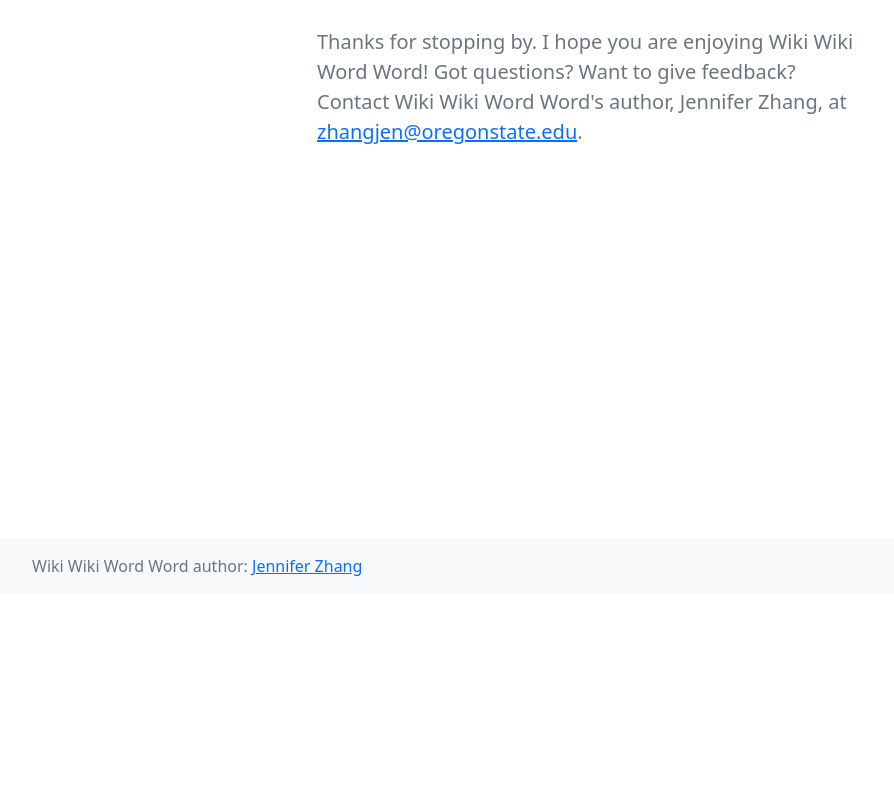
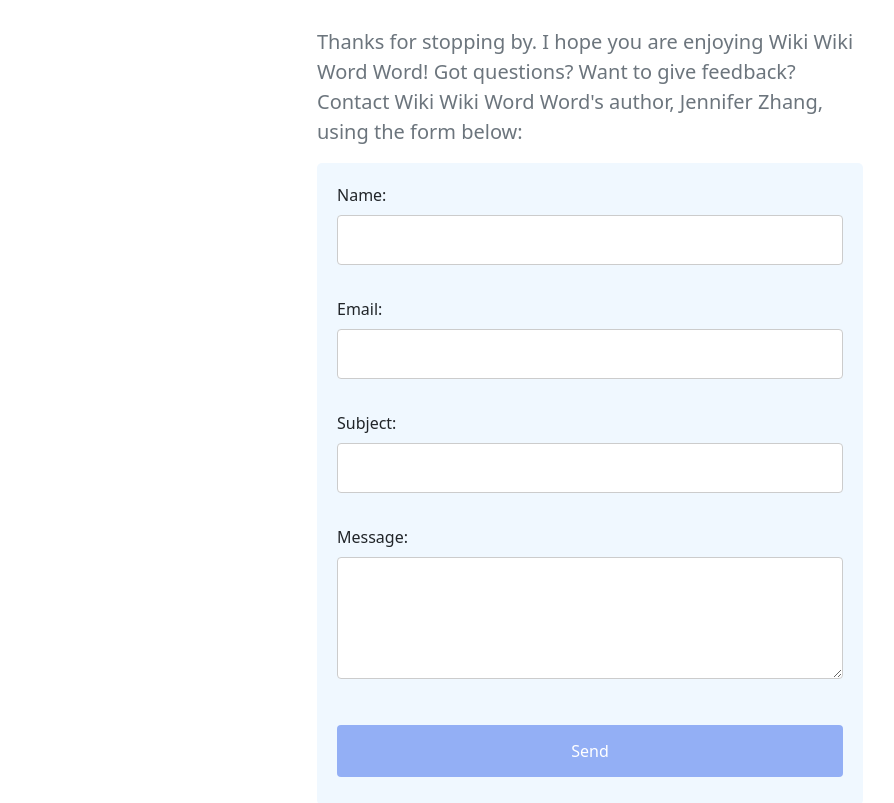
Before and after one commit to jennzhang/Wiki-Wiki-Word-Word, a plain HTML site: page public_html/contact.html in a window 1280 px wide. Shown: the part 206-1009 px from the top of the page, without its empty margins (50-944 px from the left). Before the commit the page ends 800 px from the top, so only its background shows below. Drawn offline with nearby package versions, Linux system fonts and the light colour scheme.

Commit message:
Added contact me form

```diff
--- a/public_html/contact.html
+++ b/public_html/contact.html
@@ -14,7 +14,7 @@
   <link href="components/header_footer/sticky-footer-navbar.css" rel="stylesheet">
 
   <!-- Main styles -->
-  <link href="styles/style.css" rel="stylesheet">
+  <link href="./styles/style.css" rel="stylesheet">
 
 </head>
 <body class="d-flex flex-column h-100">
@@ -29,7 +29,22 @@
 					<div class="col-lg-6 col-md-8 mx-auto">
 						<h1 class="fw-light">Get In Touch</h1>
 						<br>
-		      <p class="lead text-muted">Thanks for stopping by. I hope you are enjoying Wiki Wiki Word Word! Got questions? Want to give feedback? Contact Wiki Wiki Word Word's author, Jennifer Zhang, at <a href="mailto:zhangjen@oregonstate.edu">zhangjen@oregonstate.edu</a>.</p>
+						<p class="lead text-muted">Thanks for stopping by. I hope you are enjoying Wiki Wiki Word Word! Got questions? Want to give feedback? Contact Wiki Wiki Word Word's author, Jennifer Zhang, using the form below:
+						<br>
+						</p>
+						<div id="contact_form_div" class="fw-light">
+							<form action="http://flip2.engr.oregonstate.edu:7765/contact" method="post" id="contact_form">
+								<label for="name">Name: </label>
+								<input type="text" id="name" name="name" required><br><br>
+								<label for="senderEmail">Email: </label>
+								<input type="email" id="senderEmail" name="senderEmail" required><br><br>
+								<label for="subject">Subject: </label>
+								<input type="text" id="subject" name="subject" required><br><br>
+								<label for="message">Message: </label>
+								<textarea rows="4" cols="75" id="message" name="message" required></textarea><br><br>
+								<input type="submit" value="Send">
+							</form>
+						</div>
 					</div>
 				</div>
 			</section>
@@ -49,5 +64,6 @@
 		$("#footer").load("components/header_footer/footer.html");
 	});
 	</script>
+	<script src="./contact.js"></script>
 </body>
 </html>
--- /dev/null
+++ b/public_html/contact.js
@@ -0,0 +1,34 @@
+// CS361_Spring2021_400 - Jennifer Zhang
+// contact me form handling
+
+const contactFormConfigs =
+{
+    "url": "http://flip2.engr.oregonstate.edu:7765/contact",
+    "method": "post",
+    "target": "blank",
+}
+
+document.addEventListener("DOMContentLoaded", bindForm);
+
+function bindForm()
+{
+	const form = document.getElementById("contact_form");
+
+	// citation for FormData use: https://developer.mozilla.org/en-US/docs/Web/API/FormData
+	form.addEventListener("submit", event =>
+	{
+		event.preventDefault();
+
+		fetch(
+			form.action,
+			{
+				method:'post',
+				body: JSON.stringify(Object.fromEntries(new FormData(form))),
+				headers: {"Content-type": "application/json; charset=UTF-8"}
+			})
+		.then(response => response.text())
+		.then(response => alert(response))
+		.then(() => form.reset())
+		.catch(error => alert("There was an error submitting the form: " + error));
+	});
+}
--- a/public_html/styles/style.css
+++ b/public_html/styles/style.css
@@ -59,7 +59,7 @@
 	color: #778899;
 }
 
-	/* Modal css citation: https://www.w3schools.com/howto/howto_css_modals.asp */
+/* Modal css citation: https://www.w3schools.com/howto/howto_css_modals.asp */
 /* The Modal (background) */
 .modal {
   display: none; /* Hidden by default */
@@ -97,3 +97,36 @@
   text-decoration: none;
   cursor: pointer;
 }
+
+/* Contact form */
+#contact_form_div {
+  border-radius: 5px;
+  background-color: #F0F8FF;
+  padding: 20px;
+}
+
+input, textarea {
+  width: 100%;
+  padding: 12px 20px;
+  margin: 8px 0;
+  display: inline-block;
+  border: 1px solid #ccc;
+  border-radius: 4px;
+  box-sizing: border-box;
+}
+
+/* all submit buttons */
+input[type=submit] {
+  width: 100%;
+  background-color: #93aff5;
+  color: white;
+  padding: 14px 20px;
+  margin: 8px 0;
+  border: none;
+  border-radius: 4px;
+  cursor: pointer;
+}
+
+input[type=submit]:hover {
+  background-color: #b0c7ff;
+}
--- a/server/package.json
+++ b/server/package.json
@@ -17,9 +17,12 @@
   },
   "homepage": "https://github.com/jennzhang/CS361#readme",
   "dependencies": {
+    "body-parser": "^1.19.0",
+    "dotenv": "^10.0.0",
     "express": "^4.17.1",
     "forever": "^3.0.4",
     "node-fetch": "^2.6.1",
+    "nodemailer": "^6.6.1",
     "request": "^2.88.2",
     "xmldom": "^0.6.0"
   }
```
Lines whose indentation alone changed are shown as unchanged.
